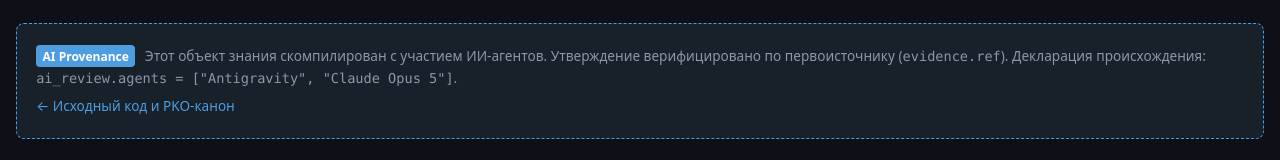
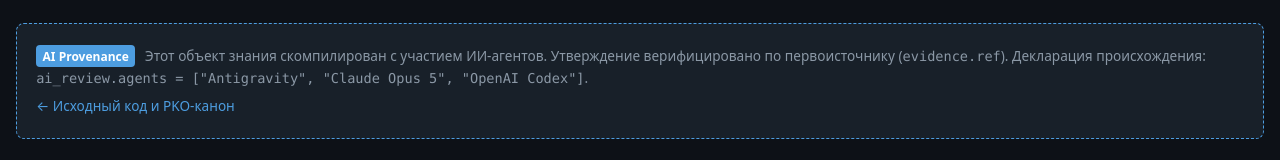
Before and after one commit to Igor-Zinin/axioma-xks-codex, a website: page docs/index.html in a window 1280 px wide. Shown: the part 3054-3214 px from the top of the page. Drawn offline with Linux system fonts and the light colour scheme.

Commit message:
docs(provenance): declare Codex in public object

```diff
--- a/docs/index.html
+++ b/docs/index.html
@@ -358,7 +358,7 @@
     <span class="prov-label">AI Provenance</span>
     Этот объект знания скомпилирован с участием ИИ-агентов.
     Утверждение верифицировано по первоисточнику (<code>evidence.ref</code>).
-    Декларация происхождения: <code>ai_review.agents = ["Antigravity", "Claude Opus 5"]</code>.
+    Декларация происхождения: <code>ai_review.agents = ["Antigravity", "Claude Opus 5", "OpenAI Codex"]</code>.
   </p>
   <p>
     <a href="https://github.com/Igor-Zinin/game-codex" rel="noopener noreferrer">← Исходный код и PKO-канон</a>
```
